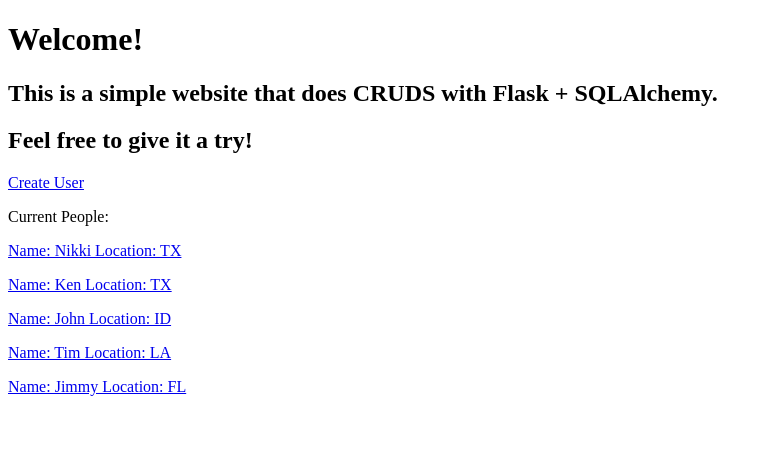
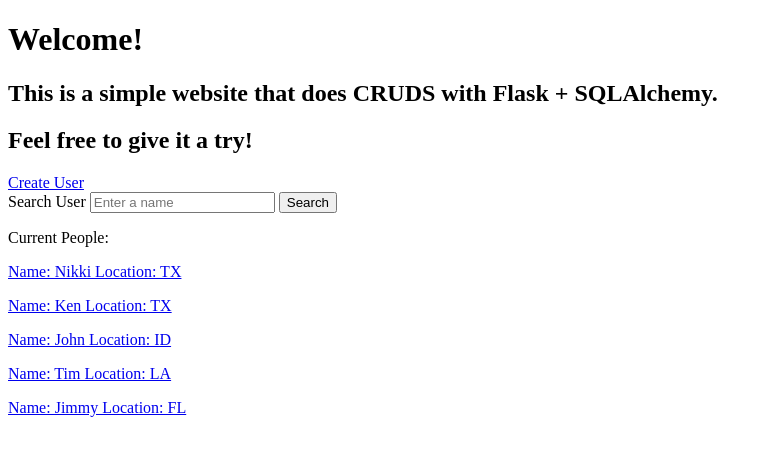
Before and after one commit to njenkins11/Flask-SQLAlchemy-Playground, a Flask app: page /1 in a window 1280 px wide. Shown: the top 453 px of the page, without its empty margins (0-772 px from the left). Run offline with Flask 2, Linux system fonts and the light colour scheme; data comes from the database, SQL or seed files in the repository; both versions use the stored data as it was after the commit.

Commit message:
Added searching to the home page.

```diff
--- a/app.py
+++ b/app.py
@@ -33,16 +33,6 @@ class User(db.Model):
 # By running 'from app import db'
 # 'db.create_all()
 
-# Creates a route and defines any parameters for the url.
-# The method after that defines what to do with that information. In this case, it creates the user.
-@app.route('/<name>/<location>')
-def add_user(name, location):
-    user = User(name=name, location=location)
-    db.session.add(user)
-    db.session.commit()
-
-    return '<h1>Added New User!</h1>'
-
 # Queries to find the correct name. The left hand side is the column name, and the right hand side is the parameter.
 # It will filter out the User table object from the name
 @app.route('/user/<int:id>')
@@ -54,42 +44,16 @@ def get_user(id):
     else:
         return '<h1> Invalid ID. </h1>' # If the name is not found
 
-# Searches for like terms. Example: Search "n" and one results may be 'Nicole'
-@app.route('/search/name=<name>')
-def search_user(name):
-    user = User.query.filter(User.name.like('%'+name+'%')).first() # 'like' searches for like terms. The 'first' is, once again, only showing the first result.
-    # If user -> show user name, if not then show error.
-    if user:
-        return f'<h1> First result of search: {user.name} </h1>'
-    else:
-        return f'<h1> Could not find user. </h1>'
-
-@app.route('/search/location=<location>')
-def search_location(location):
-    user = User.query.filter(User.location.like('%'+location+'%')).first()
-
-    if user:
-        return f'<h1> User with this location is: {user.name} </h1>'
-    else:
-        return f'<h1> Could not find user based on location. </h1>'
-
-@app.route('/search-list/name=<name>')
-def search_users(name):
-    users = User.query.filter(User.name.like('%'+name+'%')) # Gets ALL of the similar names to this given name.
-    # Loop through results if found
-    # Pagination will probably be needed w/ more data in db
-    result = ""
-
-    if users:
-        for user in users:
-            result += f'<h1><li>Name: {user.name} \t Location: {user.location}</li></h1>'
-        return result
-    else:
-        return f'<h1> Could not find user. </h1>'
-
-@app.route('/<int:page>')
+# Home page
+@app.route('/<int:page>', methods=('GET', 'POST'))
 def index(page=1):
     users = User.query.order_by(User.id).paginate(page,PAGE_SIZE,error_out=False) # Pagination!!!
+
+    # If it is a post request, filter through the db and re-render the website with the new users.
+    if request.method == 'POST':
+        search_name = request.form['name']
+        if search_name:
+            users = User.query.filter(User.name.like('%'+search_name+'%')).paginate(page,PAGE_SIZE,error_out=False)
     return render_template("index.html", users=users) # Returns users to allow HTML to loop through the users for this current page
 
 # Redirects to the index page above
@@ -149,3 +113,34 @@ def update_user(id):
         return redirect(url_for('index',page=1))
     # Returns render if it was a GET request
     return render_template('update.html', user=user)
+
+# NOTESSSSS
+
+# Creates a route and defines any parameters for the url.
+# The method after that defines what to do with that information. In this case, it creates the user.
+@app.route('/<name>/<location>')
+def add_user(name, location):
+    user = User(name=name, location=location)
+    db.session.add(user)
+    db.session.commit()
+
+    return '<h1>Added New User!</h1>'
+
+# Searches for like terms. Example: Search "n" and one results may be 'Nicole'
+@app.route('/search/name=<name>')
+def search_user(name):
+    user = User.query.filter(User.name.like('%'+name+'%')).first() # 'like' searches for like terms. The 'first' is, once again, only showing the first result.
+    # If user -> show user name, if not then show error.
+    if user:
+        return f'<h1> First result of search: {user.name} </h1>'
+    else:
+        return f'<h1> Could not find user. </h1>'
+
+@app.route('/search/location=<location>')
+def search_location(location):
+    user = User.query.filter(User.location.like('%'+location+'%')).first()
+
+    if user:
+        return f'<h1> User with this location is: {user.name} </h1>'
+    else:
+        return f'<h1> Could not find user based on location. </h1>'
--- a/templates/index.html
+++ b/templates/index.html
@@ -11,9 +11,19 @@
 
         <a href={{url_for('create_user')}}> Create User</a>
 
+        <form method='POST'>
+            <label for="name"> Search User </label>
+            <input type="text" name="name" placeholder="Enter a name" value="{{ request.form['name'] }}"> </input>
+
+            <button type="submit"> Search </button>
+        </form>
+
         <p> Current People: </p>
 
         <!-- Loops through the users in this current page-->
+        {%if users.total == 0 %}
+            <p> No users were found. </p>
+        {%endif%}
         {%for user in users.items%}
         <p>
             <a href = "{{url_for('get_user', id=user.id)}}"> Name: {{user.name}} Location: {{user.location}} </a>
```
Also changed, not shown: db.sqlite3.
